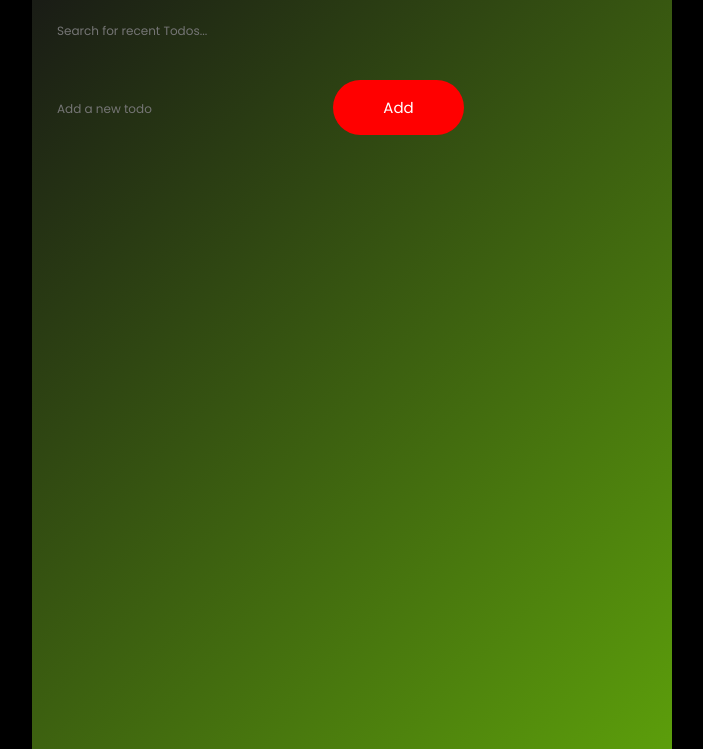
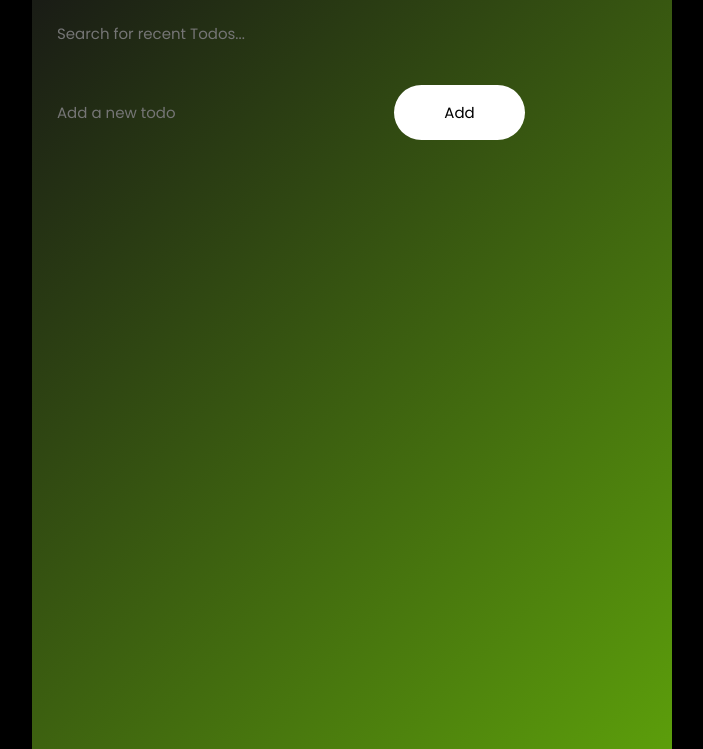
Before and after one commit to edwardtimsack/Todo_List_Application, a plain HTML site: page index.html in a window 1280 px wide. Shown: the part 51-800 px from the top of the page, without its empty margins (288-991 px from the left). Drawn offline with Linux system fonts and the light colour scheme.

Commit message:
completed

```diff
--- a/index.html
+++ b/index.html
@@ -14,7 +14,7 @@
         <ul id="todo-list"></ul>
 
         <input type="text" id="new-todo" placeholder="Add a new todo">
-        <button id="add-todo">Add</button>
+         <b><button id="add-todo">Add</button></b>
     </div>
     <script src="app.js"></script>
 </body>
--- a/style.css
+++ b/style.css
@@ -7,7 +7,6 @@
 
 }
 body{
-    /* background-image: url(./); */
     background-size: 100%;
     background-repeat: no-repeat;
     background-color: black;
@@ -50,8 +49,8 @@ body{
     margin-top: 20px;
   }
   #add-todo{
-    background: red;
-    color: white;
+    color: black;
+    background-color: white;
     font-size: 15px;
     border: none;
     outline: none;
@@ -59,19 +58,29 @@ body{
     border-radius: 40px;
     cursor: pointer;
     margin: 15px;
+    font-weight: 50px;
+
   }
   #add-todo:hover{
-    background-color: white;
-    color: red;
+    color: white;
+    background: linear-gradient(135deg, #171716, #5c9e0b);
   }
   input{
     border: none;
     background: transparent;
-    /* background-color: antiquewhite; */
     padding: 10px;
     outline: none;
     color: antiquewhite;
-    cursor: pointer;
     margin: 15px;
-    font-size: 12px;
+    font-size: 15px;
   }
+  button{
+    padding: 10px 10px;
+    font-size: 20px;
+    margin-left: 20px;
+    color: white;
+    background-color: red;
+    border: none;
+    text-align: center;
+
+  }
```
